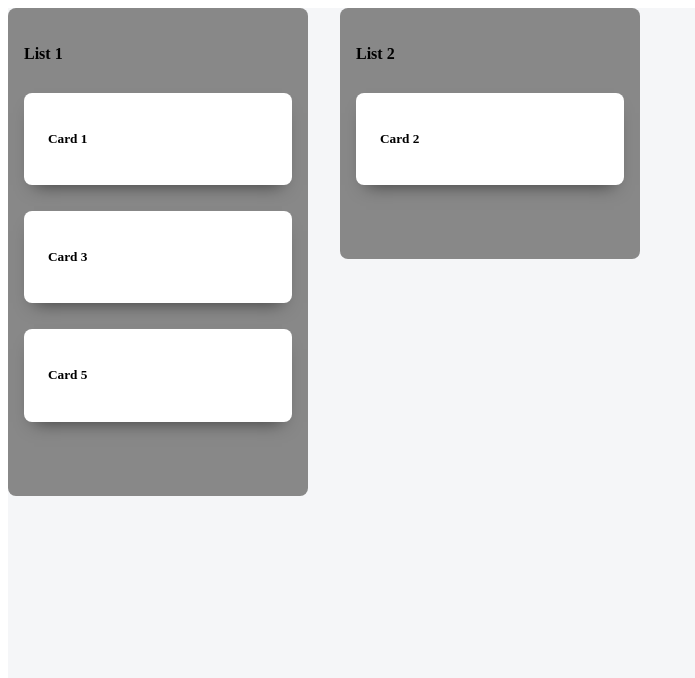
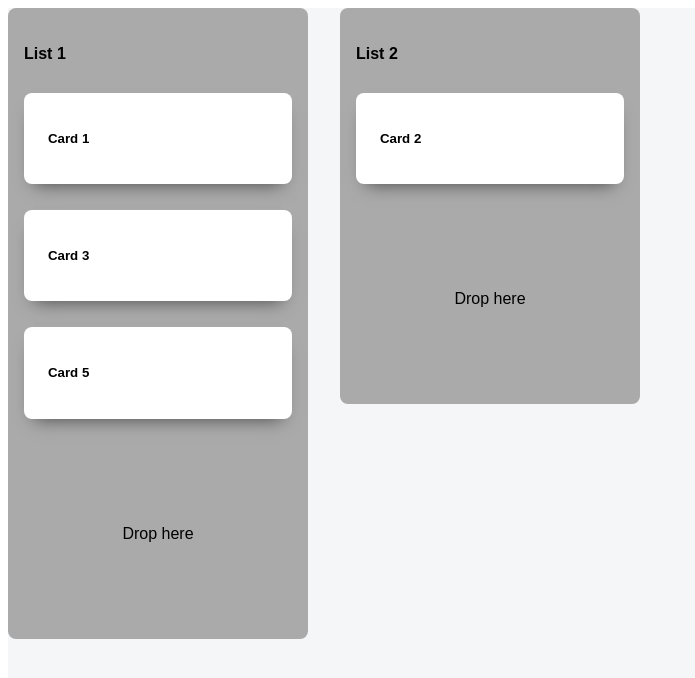
Before and after one commit to INNOVATIVEGAMER/kanban-board-sample, a React (Vite) app: page / in a window 1280 px wide. Shown: the top 678 px of the page, without its empty margins (0-695 px from the left). Built offline with nearby package versions, Linux system fonts and the light colour scheme.

Commit message:
better css

```diff
--- a/src/components/Board/List.module.scss
+++ b/src/components/Board/List.module.scss
@@ -3,8 +3,7 @@
   grid-auto-rows: max-content;
   grid-gap: 0.5rem;
   padding: 1rem;
-  padding-bottom: 4rem;
-  background-color: #888;
+  background-color: #aaa;
   border-radius: 8px;
 
   .content {
@@ -12,4 +11,9 @@
     flex-direction: column;
     gap: 1rem;
   }
+
+  .dropText {
+    text-align: center;
+    padding: 5rem;
+  }
 }
--- a/src/components/Board/List.tsx
+++ b/src/components/Board/List.tsx
@@ -52,6 +52,7 @@ const List = ({ cards, listID, title, cardChangeHandler }: Props) => {
             title={c.title}
           />
         ))}
+        <div className={styles.dropText}>Drop here</div>
       </div>
     </div>
   );
--- a/src/components/Kanban/Kanban.module.scss
+++ b/src/components/Kanban/Kanban.module.scss
@@ -1,4 +1,5 @@
 .wrapper {
+  font-family: sans-serif;
   display: grid;
   grid-auto-columns: 300px;
   grid-auto-flow: column;
```
